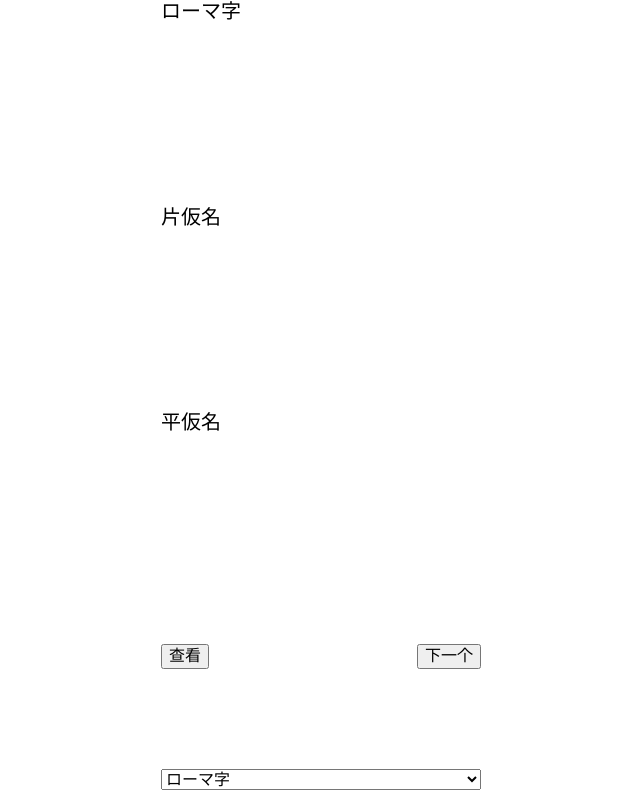
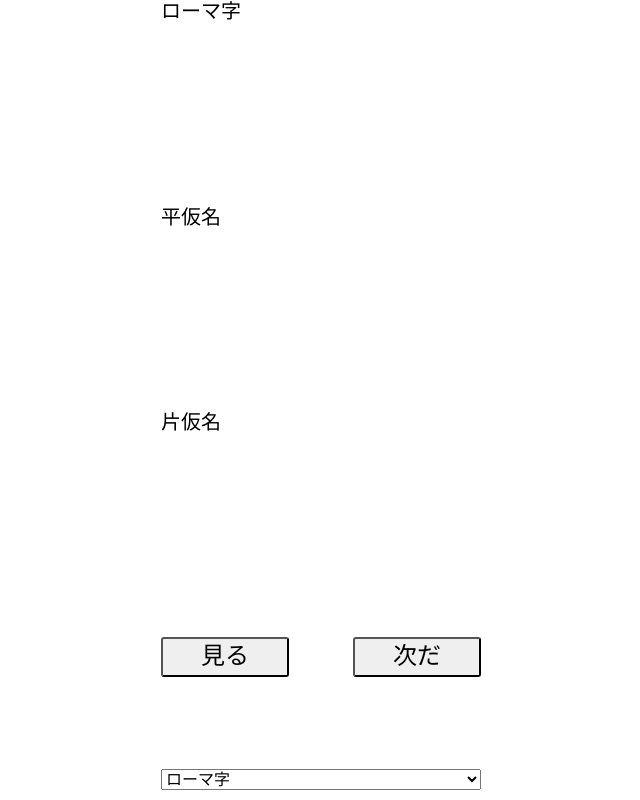
Before and after one commit to zhqjiang/hiragana-katakana, a plain HTML site: page src/index.html in a window 1280 px wide. Shown: the whole page, without its empty margins (319-959 px from the left). Drawn offline with Linux system fonts and the light colour scheme.

Commit message:
修正错误

```diff
--- a/src/index.html
+++ b/src/index.html
@@ -16,24 +16,24 @@
         </div>
 
         <div class="item">
-            <p class="item-label">片仮名</p>
+            <p class="item-label">平仮名</p>
             <div id="hiragana" class="context"></div>
         </div>
 
         <div class="item">
-            <p class="item-label">平仮名</p>
+            <p class="item-label">片仮名</p>
             <div id="katakana" class="context"></div>
         </div>
 
         <div class="btns">
-            <button id="view-btn">查看</button>
-            <button id="next-btn">下一个</button>
+            <button id="view-btn">見る</button>
+            <button id="next-btn">次だ</button>
         </div>
 
         <select class="mode" name="mode" id="mode-select">
             <option value="R">ローマ字</option>
-            <option value="H">片仮名</option>
-            <option value="K">平仮名</option>
+            <option value="H">平仮名</option>
+            <option value="K">片仮名</option>
         </select>
 
     </div>
--- a/src/style.css
+++ b/src/style.css
@@ -27,6 +27,13 @@ p {
     height: 10vh;
 }
 
+.btns button {
+    font-size: 3vh;
+    width: 40%;
+    height: 5vh;
+    border-radius: 3px;
+}
+
 .mode {
     margin: 10px 0;
 }
```
